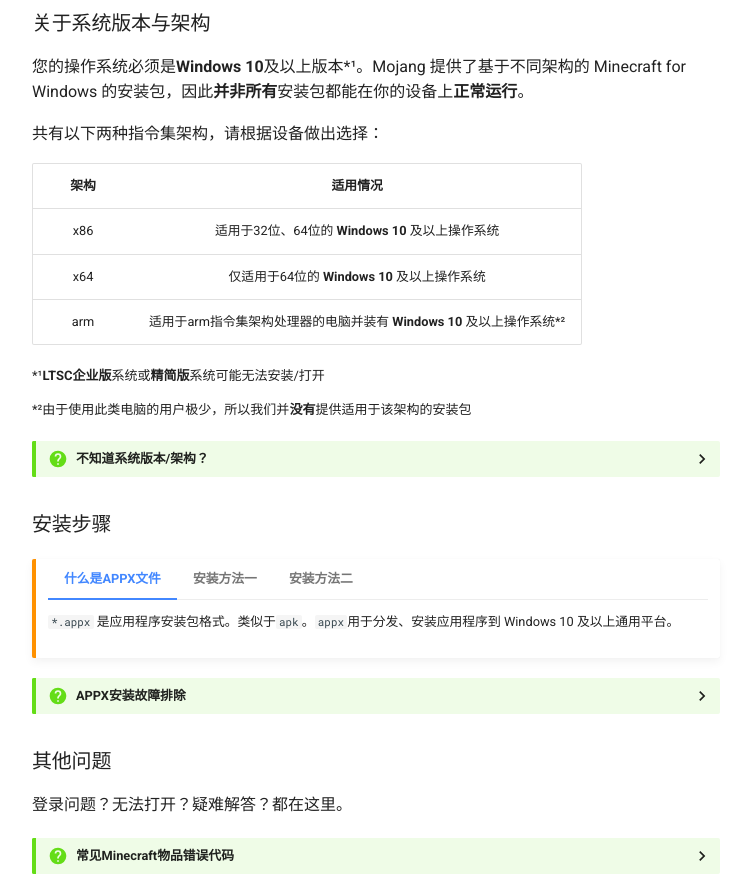
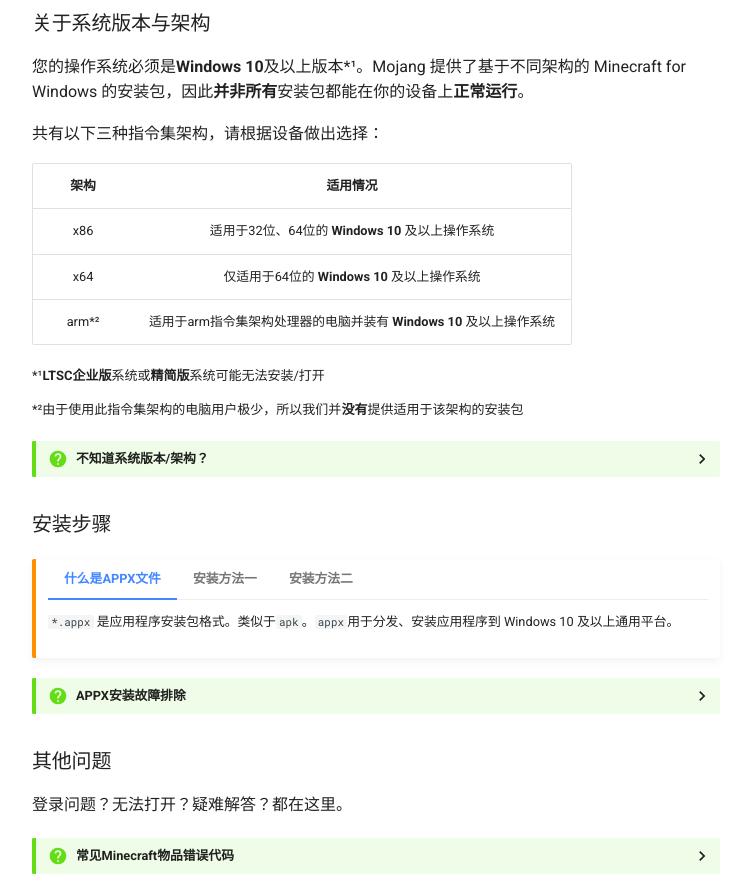
Before and after one commit to RemyYYZ/RemyYYZ.github.io, a plain HTML site: page index.html in a window 1280 px wide. Shown: the part 1160-2051 px from the top of the page, without its empty margins (264-1015 px from the left). Drawn offline with Linux system fonts and the light colour scheme.

Commit message:
Update index.html

```diff
--- a/index.html
+++ b/index.html
@@ -491,7 +491,7 @@
                     <h2 id="_2">使用说明</h2>
                     <h3 id="_3">关于系统版本与架构</h3>
                     <p>您的操作系统必须是<strong>Windows 10</strong>及以上版本*¹。Mojang 提供了基于不同架构的 Minecraft for Windows 的安装包，因此<strong>并非所有</strong>安装包都能在你的设备上<strong>正常运行</strong>。</p>
-                    <p>共有以下两种指令集架构，请根据设备做出选择：</p>
+                    <p>共有以下三种指令集架构，请根据设备做出选择：</p>
                     <table>
                         <thead>
                             <tr>
@@ -509,14 +509,14 @@
                                 <td align="center">仅适用于64位的 <strong>Windows 10</strong> 及以上操作系统</td>
                             </tr>
                             <tr>
-                                <td align="center">arm</td>
-                                <td align="center">适用于arm指令集架构处理器的电脑并装有 <strong>Windows 10</strong> 及以上操作系统*²</td>
+                                <td align="center">arm*²</td>
+                                <td align="center">适用于arm指令集架构处理器的电脑并装有 <strong>Windows 10</strong> 及以上操作系统</td>
                             </tr>
                         </tbody>
                     </table>
                     <font size="2">
                         <p>*¹<strong>LTSC企业版</strong>系统或<strong>精简版</strong>系统可能无法安装/打开</p>
-                        <p>*²由于使用此类电脑的用户极少，所以我们并<strong>没有</strong>提供适用于该架构的安装包</p>
+                        <p>*²由于使用此指令集架构的电脑用户极少，所以我们并<strong>没有</strong>提供适用于该架构的安装包</p>
                     </font>
                     <details class="question">
                         <summary>不知道系统版本/架构？</summary><p>右击桌面的“此电脑”，选择属性，即可看到电脑系统版本及系统架构信息</p>
```
